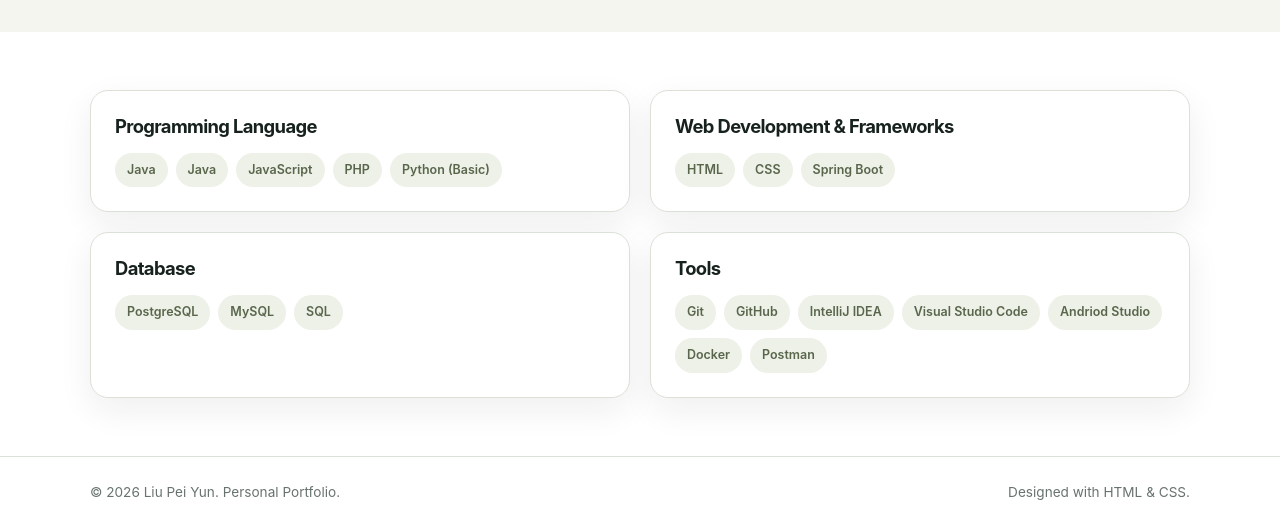
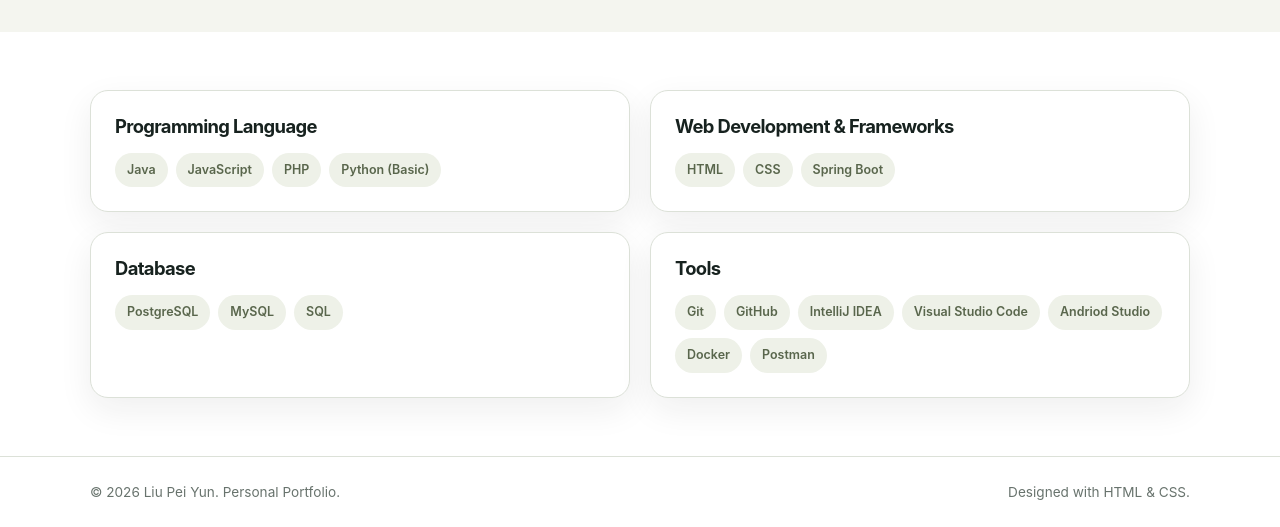
Before and after one commit to liupeiyun17/my-resume-site, a plain HTML site: page skills.html in a window 1280 px wide. Shown: the part 322-849 px from the top of the page. Drawn offline with Linux system fonts and the light colour scheme.

Commit message:
Update skills.html

```diff
--- a/skills.html
+++ b/skills.html
@@ -40,7 +40,7 @@
       <div class="container grid-2">
         <div class="card skill-group">
           <h3>Programming Language</h3>
-          <div class="tags"><span class="tag">Java</span>
+          <div class="tags">
             <span class="tag">Java</span>
             <span class="tag">JavaScript</span>
             <span class="tag">PHP</span>
```
